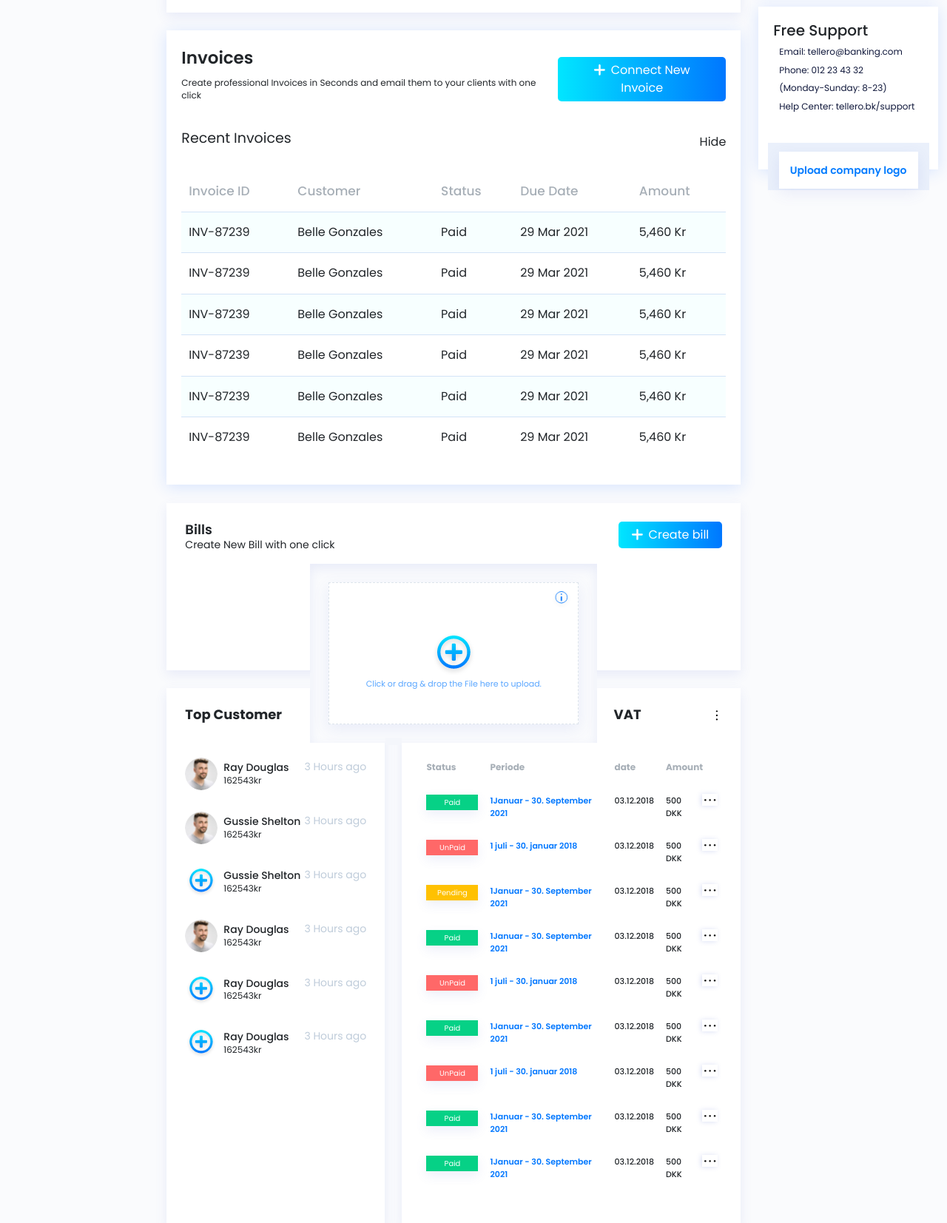
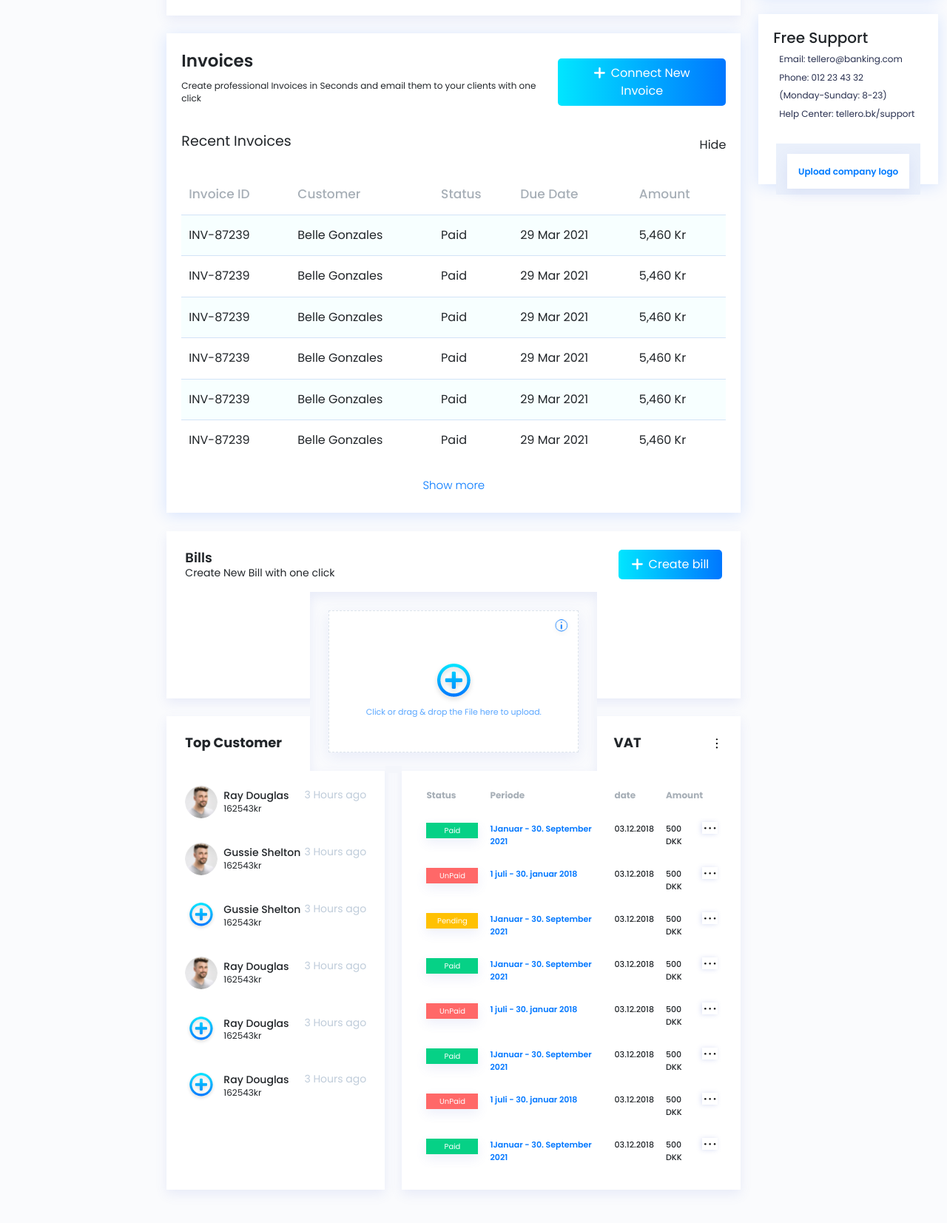
Before and after one commit to sajawalk522/Tellero, a plain HTML site: page index.html in a window 1280 px wide. Shown: the part 786-2439 px from the top of the page at 74% size. Drawn offline with Linux system fonts and the light colour scheme.

Commit message:
changing updated

```diff
--- a/css/style.css
+++ b/css/style.css
@@ -13,7 +13,7 @@ body {
 }
 
 .btn-custom {
-  padding: 6px 18px;
+  padding: 8px 18px;
   border-radius: 5px;
   background-image: linear-gradient(to right, #01e6ff, #0077ff);
   color: #fff !important;
@@ -337,6 +337,9 @@ p {
 .scale ul li:first-child {
   margin-right: 16px;
 }
+.foot-container{
+  margin-bottom: 3rem;
+}
 /* income and expense */
 
 /* left sidebar css  */
@@ -354,14 +357,17 @@ p {
   border: solid 1px #ffffff;
 }
 .left-sidebar .logo > div p {
-  font-size: 28px;
+  font-size: 36px;
   color: #021668;
   font-weight: 700;
   line-height: 0.5;
   padding-left: 5px;
 }
+.left-sidebar .logo > div img{
+  width: 32px;
+}
 .left-sidebar .tbl-container {
-  padding: 15px 10px;
+  padding: 15px 20px;
   box-shadow: 0 3px 10px 0 rgba(33, 108, 252, 0.16);
   border: solid 1px #ffffff;
 }
@@ -385,6 +391,7 @@ p {
 .left-sidebar .left-nav {
   margin-top: 30px;
   margin-bottom: 100px;
+  padding-left: 15px;
 }
 .left-sidebar .left-nav ul li a {
   font-family: Poppins;
@@ -466,7 +473,7 @@ p {
   padding: 20px 20px 40px 20px;
   box-shadow: 0 3px 20px 0 rgba(33, 108, 252, 0.16);
   background-color: #ffffff;
-  height: 220px;
+  height: 230px;
   margin-top: 25px;
 }
 .right-sidebar .box-image {
@@ -507,16 +514,17 @@ p {
   color: #11193c;
   padding-bottom: 6px;
   padding-left: 8px;
+  opacity: 0.9;
 }
 .right-sidebar .box-container .help p a {
   text-decoration: none;
   color: #0078ff;
 }
 .company-logo {
-  margin-top: -36px;
+  margin-top: -55px;
 }
 .company-logo > div {
-  padding: 25px 15px 15px 15px;
+  padding: 25px 15px 20px 15px;
   background-color: #eaf0fb;
 }
 .company-logo a {
@@ -524,7 +532,7 @@ p {
   padding: 15px;
   width: 200px;
   text-decoration: none;
-  font-size: 14px;
+  font-size: 12px;
   font-weight: 600;
   line-height: 1.06;
   color: #007bff;
@@ -669,6 +677,14 @@ p {
 .table-striped > tbody > tr:nth-of-type(odd) {
   --bs-table-accent-bg: rgba(1, 231, 255, 0.03) !important;
 }
+.show-more a{
+  text-decoration: none;
+  font-size: 15px;
+  font-weight: 300;
+  line-height: 2.27;
+  text-align: center;
+  color: #0077ff;
+}
 /* invoice end */
 
 /* pop up*/
@@ -746,11 +762,14 @@ p {
   padding-left: 15px;
 }
 .mobile-sidebar .logo {
-  width: 100%;
+  width: 80%;
 }
 .mobile-header .logo {
   padding: 30px 20px;
   margin-bottom: 0;
+}
+.mobile-header .left-sidebar .logo > div p{
+  font-size: 28px!important;
 }
 .mobile-tbl {
   width: 40%;
@@ -814,6 +833,9 @@ p {
     width: 100%;
     padding-top: 117px;
   }
+  .foot-container{
+    margin-bottom: 0!important;
+  }
   .content-container .header{
     margin: 0!important;
     padding: 20px 13px!important;
@@ -831,7 +853,7 @@ p {
     font-size: 10px;
   }
   .btn-custom {
-    padding: 6px 10px;
+    padding: 8px 10px;
   }
 
   .mid-container > div {
--- a/index.html
+++ b/index.html
@@ -22,7 +22,7 @@
                 <!-- left slide start  -->
                 <section class="left-sidebar d-none d-sm-none d-md-block">
                     <div>
-                        <div class="logo d-flex align-items-center">
+                        <div class="logo d-flex justify-content-center align-items-center">
                             <div><img src="images/logo.svg" /></div>
                             <div>
                                 <p>Tellero</p>
@@ -514,6 +514,9 @@
                                         </tr>
                                     </tbody>
                                 </table>
+                                <div class="show-more d-flex justify-content-center align-items-center">
+                                    <a href="#">Show more</a>
+                                </div>
                             </div>
                         </section>
                         <!-- invoice section res start  -->
@@ -576,6 +579,9 @@
 
                                     </tbody>
                                 </table>
+                                <div class="show-more d-flex justify-content-center align-items-center">
+                                    <a href="#">Show more</a>
+                                </div>
                             </div>
                         </section>
                         <!-- invoice section res end  -->
@@ -611,14 +617,14 @@
                                     <hr />
                                 </div>
                             </div>
-                            <div class="d-flex justify-content-center mt-4 ">
+                            <div class="foot-container d-flex justify-content-center mt-4 ">
                                 <div class="d-flex justify-content-between flex-wrap w-100 custom-width">
                                     <div class="bg-white heading-bold custom-p-25 shadow-common">
                                         <div class="mb-4">
                                             <h6 class="font-weight-bold">Top Customer</h6>
                                         </div>
                                         <!-- profile container start  -->
-                                        <div class="d-flex justify-content-between pb-1 pt-4">
+                                        <div class="d-flex justify-content-between pb-2 pt-4">
                                             <div class="d-flex">
                                                 <div class="rounded-circle image-circle">
                                                     <img src="./images/men.png" />
@@ -632,7 +638,7 @@
                                         </div>
                                         <!-- profile container end -->
                                         <!-- profile container start  -->
-                                        <div class="d-flex justify-content-between pb-1 pt-4">
+                                        <div class="d-flex justify-content-between pb-2 pt-4">
                                             <div class="d-flex">
                                                 <div class="rounded-circle image-circle">
                                                     <img src="./images/men.png" />
@@ -646,7 +652,7 @@
                                         </div>
                                         <!-- profile container end -->
                                         <!-- profile container start  -->
-                                        <div class="d-flex justify-content-between pb-1 pt-4">
+                                        <div class="d-flex justify-content-between pb-2 pt-4">
                                             <div class="d-flex">
                                                 <div class="rounded-circle image-circle">
                                                     <img src="./images/upload.png" />
@@ -660,7 +666,7 @@
                                         </div>
                                         <!-- profile container end -->
                                         <!-- profile container start  -->
-                                        <div class="d-flex justify-content-between pb-1 pt-4">
+                                        <div class="d-flex justify-content-between pb-2 pt-4">
                                             <div class="d-flex">
                                                 <div class="rounded-circle image-circle">
                                                     <img src="./images/men.png" />
@@ -674,7 +680,7 @@
                                         </div>
                                         <!-- profile container end -->
                                         <!-- profile container start  -->
-                                        <div class="d-flex justify-content-between pb-1 pt-4">
+                                        <div class="d-flex justify-content-between pb-2 pt-4">
                                             <div class="d-flex">
                                                 <div class="rounded-circle image-circle">
                                                     <img src="./images/upload.png" />
@@ -688,7 +694,7 @@
                                         </div>
                                         <!-- profile container end -->
                                         <!-- profile container start  -->
-                                        <div class="d-flex justify-content-between pb-1 pt-4">
+                                        <div class="d-flex justify-content-between pb-2 pt-4">
                                             <div class="d-flex">
                                                 <div class="rounded-circle image-circle">
                                                     <img src="./images/upload.png" />
@@ -703,7 +709,7 @@
                                         <!-- profile container end -->
                                     </div>
                                     <!-- mobile responsive -->
-                                    <div class="bg-white custom-p-25 shadow-common d-none d-sm-none d-md-block">
+                                    <div class="bg-white custom-p-25 pb-0 shadow-common d-none d-sm-none d-md-block">
                                         <div class="d-flex justify-content-end">
                                             <div
                                                 class="bg-white heading-bold mb-4 d-flex justify-content-between w-set ">
@@ -830,19 +836,7 @@
                                                             </div>
                                                         </td>
                                                     </tr>
-                                                    <tr>
-                                                        <td><button class="btn btn-table btn-table-green">Paid</button>
-                                                        </td>
-                                                        <td class="blue-color">1Januar - 30. September 2021</td>
-                                                        <td>03.12.2018</td>
-                                                        <td>
-                                                            <div
-                                                                class="d-flex justify-content-between position-relative dots-table">
-                                                                <div>500 DKK</div>
-                                                                <div><img src="./images/dots.png" /></div>
-                                                            </div>
-                                                        </td>
-                                                    </tr>
+
                                                 </tbody>
                                             </table>
                                         </div>
```
